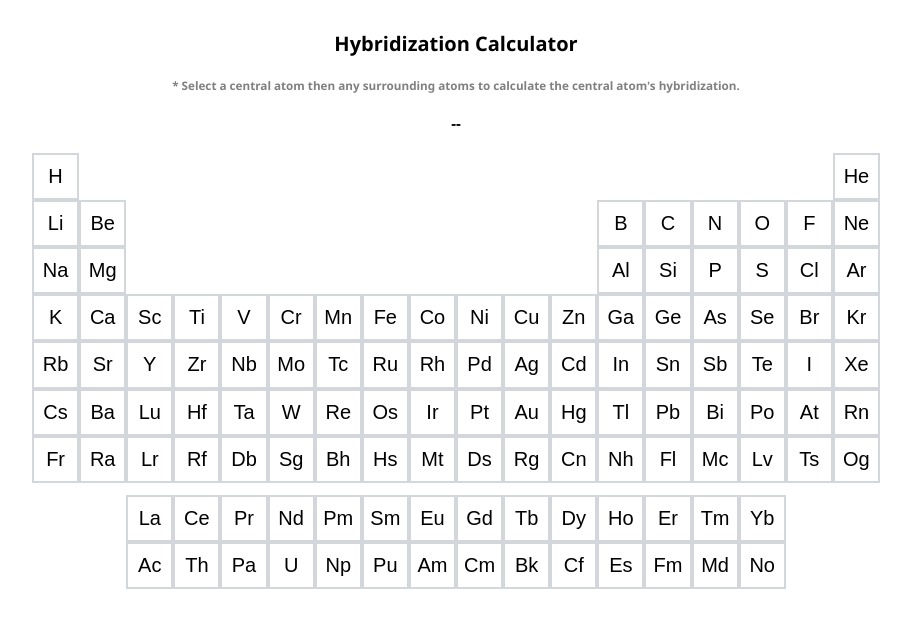
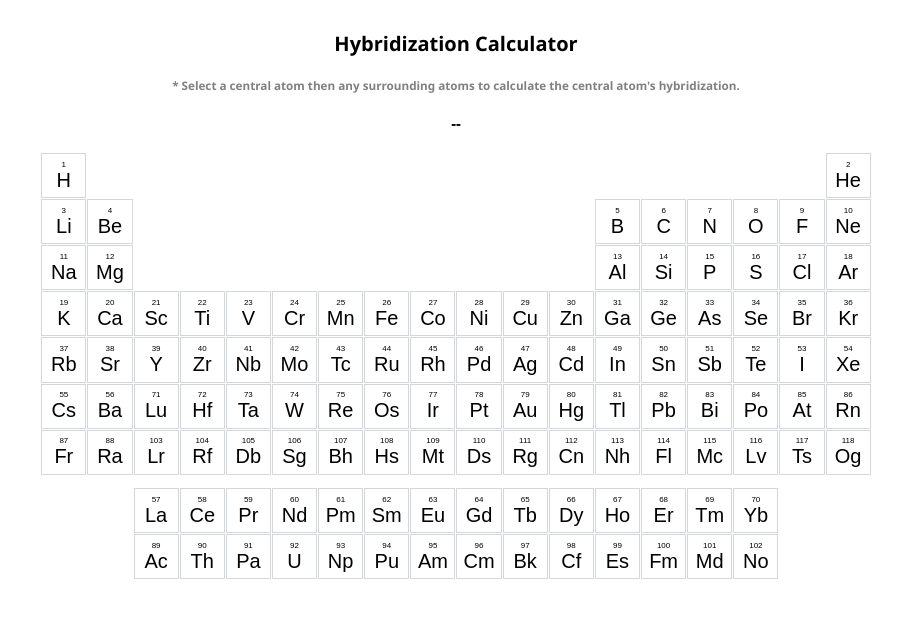
Before and after one commit to mrdoggy1234/hybridization-calculator, a React (Create React App) app: page / in a window 1280 px wide. Shown: the top 628 px of the page, without its empty margins (184-1095 px from the left). Built offline with nearby package versions, Linux system fonts and the light colour scheme.

Commit message:
improved scaling

```diff
--- a/src/index.css
+++ b/src/index.css
@@ -49,7 +49,7 @@ body {
   display: grid;
   grid-template-columns: repeat(18, 1fr);
   grid-template-rows: repeat(7, 1fr) 0.25fr repeat(2, 1fr);
-  gap: 0px;
+  gap: 2px;
   margin-bottom: 0px;
   overflow: clip;
   min-width: min-content;
@@ -121,11 +121,15 @@ body {
 
 @media (max-width: 1600px), (max-height: 900px) {
   .atomicnumber {
-    display: none;
+    font-size: 0.65em;
+  }
+
+  .elemsymbol {
+    font-size: 2em;
   }
 
   .elemname {
-    display: none;
+    font-size: 0.65em;
   }
 
   .header {
@@ -142,6 +146,14 @@ body {
 }
 
 @media (max-width: 1280px), (max-height: 720px) {
+  .elemname {
+    display: none;
+  }
+
+  .atomicnumber {
+    font-size: 0.6em;
+  }
+
   .elemsymbol {
     font-size: 1.5em;
   }
@@ -157,9 +169,21 @@ body {
   .result {
     font-size: 1em;
   }
+
+  .periodictable {
+    gap: 1px;
+  }
+
+  .ptelement {
+    border: 1px solid #d3d6da;
+  }
 }
 
 @media (max-width: 960px), (max-height: 540px) {
+  .atomicnumber {
+    font-size: 0.5em;
+  }
+
   .elemsymbol {
     font-size: 1em;
   }
```
